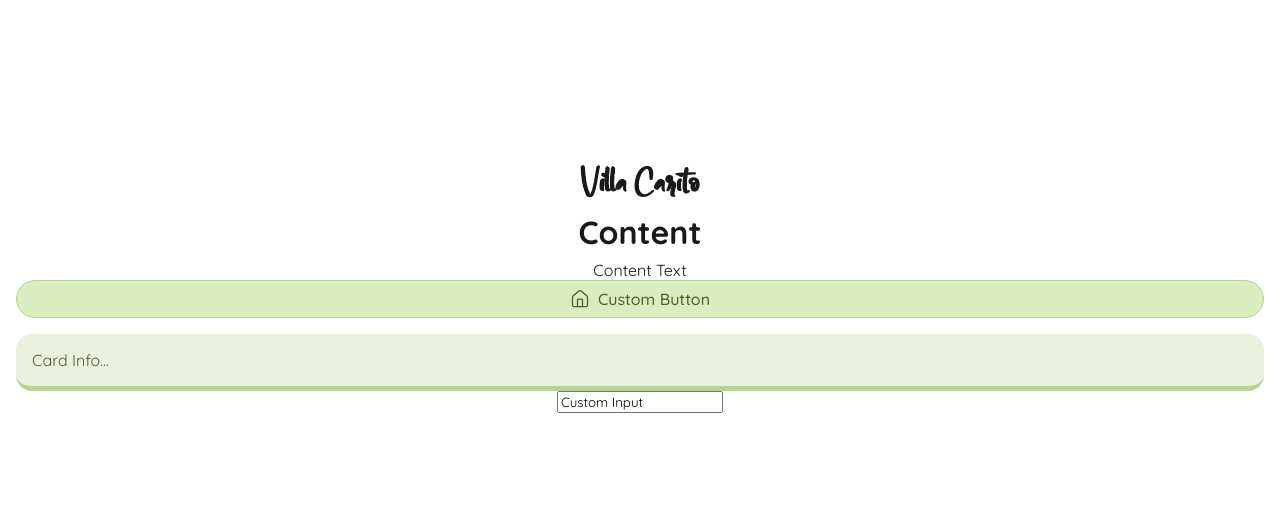
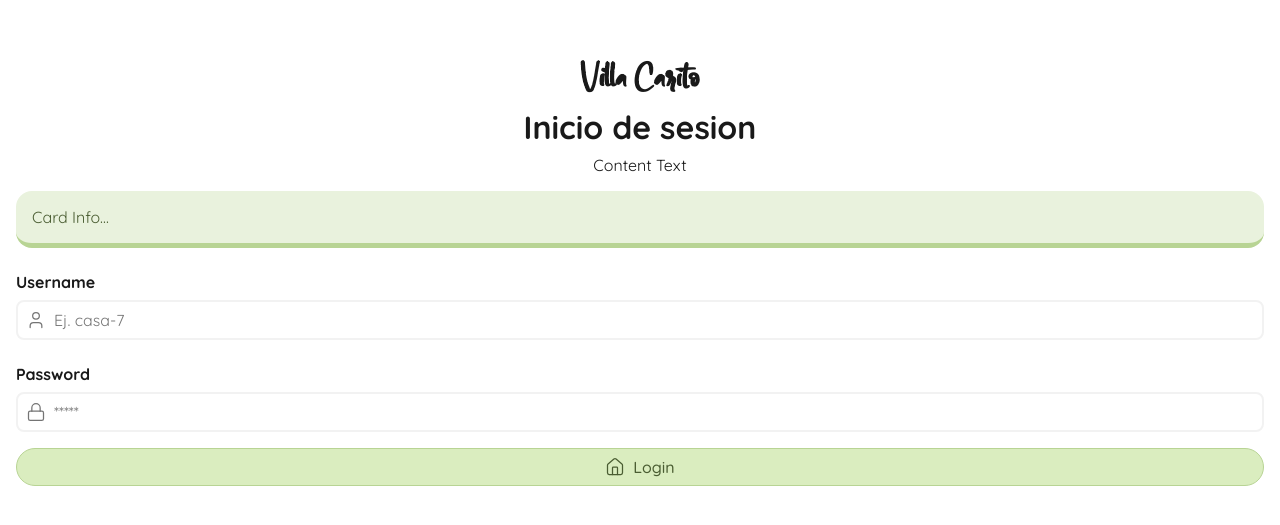
Before and after one commit to MauricioGamarraV/villa-carito-react-app, a React (Vite) app: page / in a window 1280 px wide. Shown: the part 133-658 px from the top of the page. Built offline with nearby package versions, Linux system fonts and the light colour scheme.

Commit message:
VC-10-set-common-components

```diff
--- a/src/App.module.css
+++ b/src/App.module.css
@@ -27,3 +27,7 @@
 .container .customTitle {
   font-size: var(--size-title-main);
 }
+
+.container .inputTitle {
+  padding: 0;
+}
--- a/src/App.tsx
+++ b/src/App.tsx
@@ -1,29 +1,47 @@
 import styles from './App.module.css';
 import { Button, Title, Content, Card, Input } from './components/common/index';
-import { House } from 'lucide-react';
+import { House, User, Lock } from 'lucide-react';
 
 function App() {
   return (
     <div className={styles.container}>
       <Title className={styles.title}>Villa Carito</Title>
 
-      <Title className={styles.customTitle}>Content</Title>
+      <Title className={styles.customTitle}>Inicio de sesion</Title>
 
       <Content>Content Text</Content>
-
-      <Button
-        onClick={() => console.log('Custom Button')}
-        className={styles.button}
-      >
-        <House size={20} strokeWidth={"var(--ic-stroke-default)"} />
-        Custom Button
-      </Button>
 
       <Card>
         Card Info...
       </Card>
 
-      <Input></Input>
+      <Input
+        label='Username'
+        type='text'
+        classNameLabel={styles.inputTitle}
+        classNameInput=''
+        icon= {<User size={20} strokeWidth={"var(--ic-stroke-default)"} />}
+        placeholder='Ej. casa-7'
+        onChange={() =>{}}
+      />
+
+      <Input
+        label='Password'
+        type='password'
+        classNameLabel={styles.inputTitle}
+        classNameInput=''
+        icon= {<Lock size={20} strokeWidth={"var(--ic-stroke-default)"} />}
+        placeholder='*****'
+        onChange={() =>{}}
+      />
+
+       <Button
+        onClick={() => console.log('Custom Button')}
+        className={styles.button}
+      >
+        <House size={20} strokeWidth={"var(--ic-stroke-default)"} />
+          Login
+      </Button>
     </div>
   )
 }
--- a/src/components/common/custom button/Button.module.css
+++ b/src/components/common/custom button/Button.module.css
@@ -10,5 +10,6 @@
   border: var(--border-width-default) solid var(--color-text-main);
   font-weight: var(--weight-button);
   font-size: var(--size-text-body);
-  width: 100%
+  width: 100%;
+  margin-top: var(--mg-card);
 }
--- a/src/components/common/custom input/Input.module.css
+++ b/src/components/common/custom input/Input.module.css
@@ -0,0 +1,52 @@
+.style {
+  display: flex;
+  flex-direction: column;
+  align-items: flex-start;
+  justify-content: center;
+  width: 100%;
+  gap: var(--gp-inline-component);
+  color: var(--color-text-main);
+  margin-top: var(--mg-card);
+}
+
+.style .label {
+  font-size: var(--size-text-body);
+}
+
+.inputWrapper {
+  display: flex;
+  align-items: center;
+  width: 100%;
+  /* background-color: var(--vc-gray-50); */
+  border: var(--border-width-active) solid var(--color-bg-input);
+  border-radius: 8px;
+  padding: 0 var(--pd-input);
+  transition: all 0.2s ease;
+}
+
+.iconContainer {
+  display: flex;
+  align-items: center;
+  justify-content: center;
+  color: var(--color-text-main);
+  opacity: 0.6;
+  padding-right: 8px;
+}
+
+.input {
+  flex: 1;
+  border: none;
+  background: transparent;
+  font-size: var(--size-text-body);
+  color: var(--color-text-main);
+  width: 100%;
+  padding-block: 0;
+  border-radius: 8px;
+  padding: 8px 0;
+  outline: none;
+  padding-inline: 0;
+}
+
+.inputWrapper:focus-within {
+  border-color: var(--color-primary);
+}
--- a/src/components/common/custom input/Input.tsx
+++ b/src/components/common/custom input/Input.tsx
@@ -1,14 +1,36 @@
 import styles from './Input.module.css';
+import { Title } from '../index';
+import type { ReactNode } from 'react';
 
-const Input = () => {
+type Props = {
+  classNameLabel?: string;
+  classNameInput?: string;
+  onChange: () => void;
+  icon?: ReactNode;
+  label?: string;
+  placeholder?: string;
+  type: string;
+}
+
+const Input = ({ classNameLabel, classNameInput, onChange, icon, label, placeholder, type }: Props) => {
+  const labelClasses = `${styles.label} ${classNameLabel || ''}`;
+  const inputClasses = `${styles.input} ${classNameInput || ''}`;
+
   return (
-    <input
-      className=''
-      type="text"
-      placeholder="text"
-      value={'Custom Input'}
-    />
+    <div className={styles.style}>
+      {label && <Title className={labelClasses}>{label}</Title>}
+
+      <div className={styles.inputWrapper}>
+        {icon && <div className={styles.iconContainer}>{icon}</div>}
+        <input
+          className={inputClasses}
+          type={type}
+          placeholder={placeholder || "Escribe aqui..."}
+          onChange={onChange}
+        />
+      </div>
+    </div>
   );
 }
 
-export { Input }
+export { Input };
--- a/src/index.css
+++ b/src/index.css
@@ -123,7 +123,7 @@
   --pd-button-x: var(--vc-space-lg);
   --pd-card: var(--vc-space-md);
   --pd-screen: var(--vc-space-md);
-  --pd-input: var(--vc-space-sm) var(--vc-space-md);
+  --pd-input: var(--vc-space-sm);
 
   /* SEMANTIC MARGIN */
   --mg-element: var(--vc-space-sm);
@@ -147,6 +147,10 @@
   --ic-stroke-button: var(--icon-stroke-thin);
 }
 
+*, *::before, *::after {
+  box-sizing: border-box;
+}
+
 body {
   margin: 0;
   font-family: var(--font-main);
```
Also changed, not shown: src/components/common/custom card/Card.module.css (line endings or trailing spaces).
